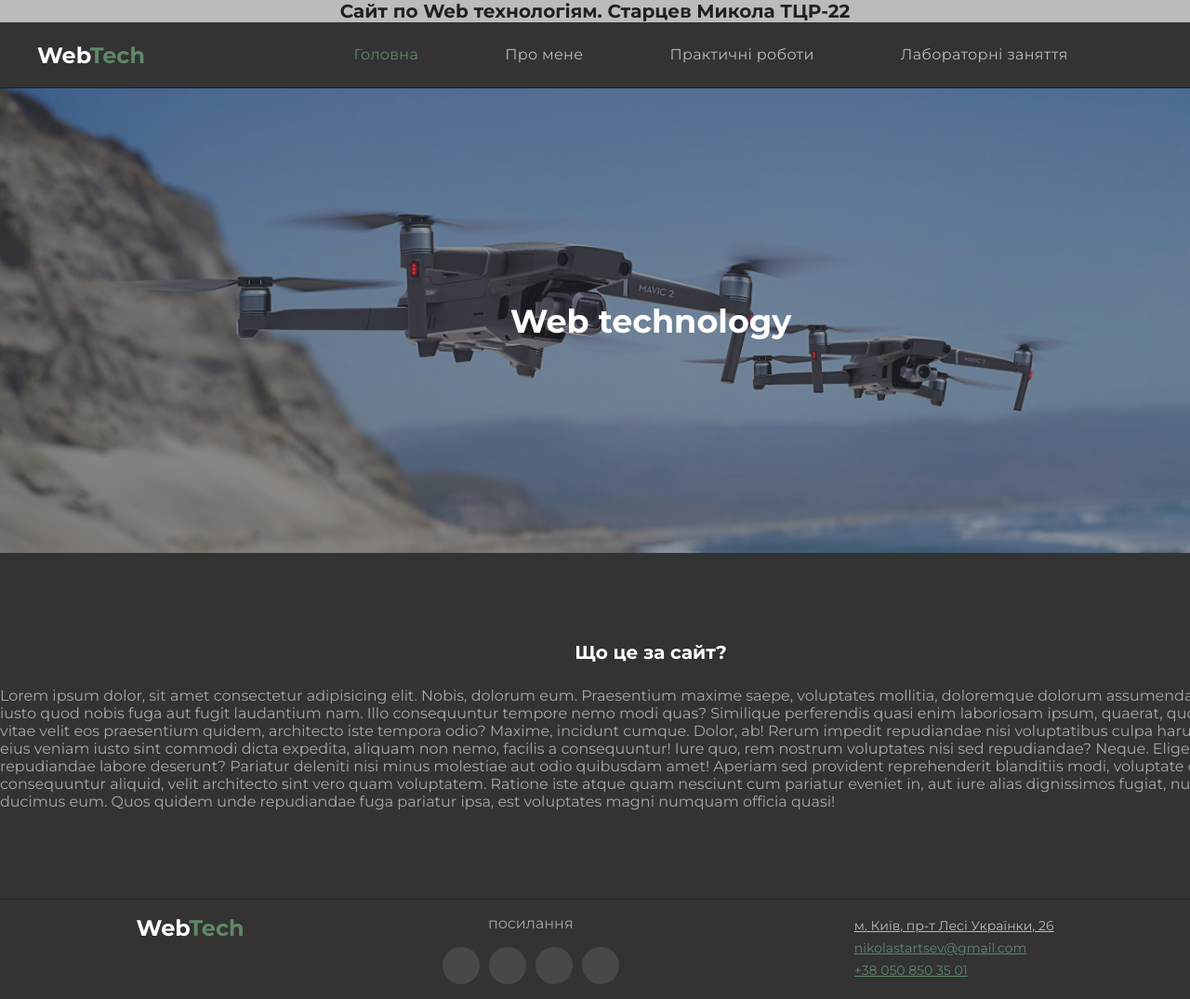
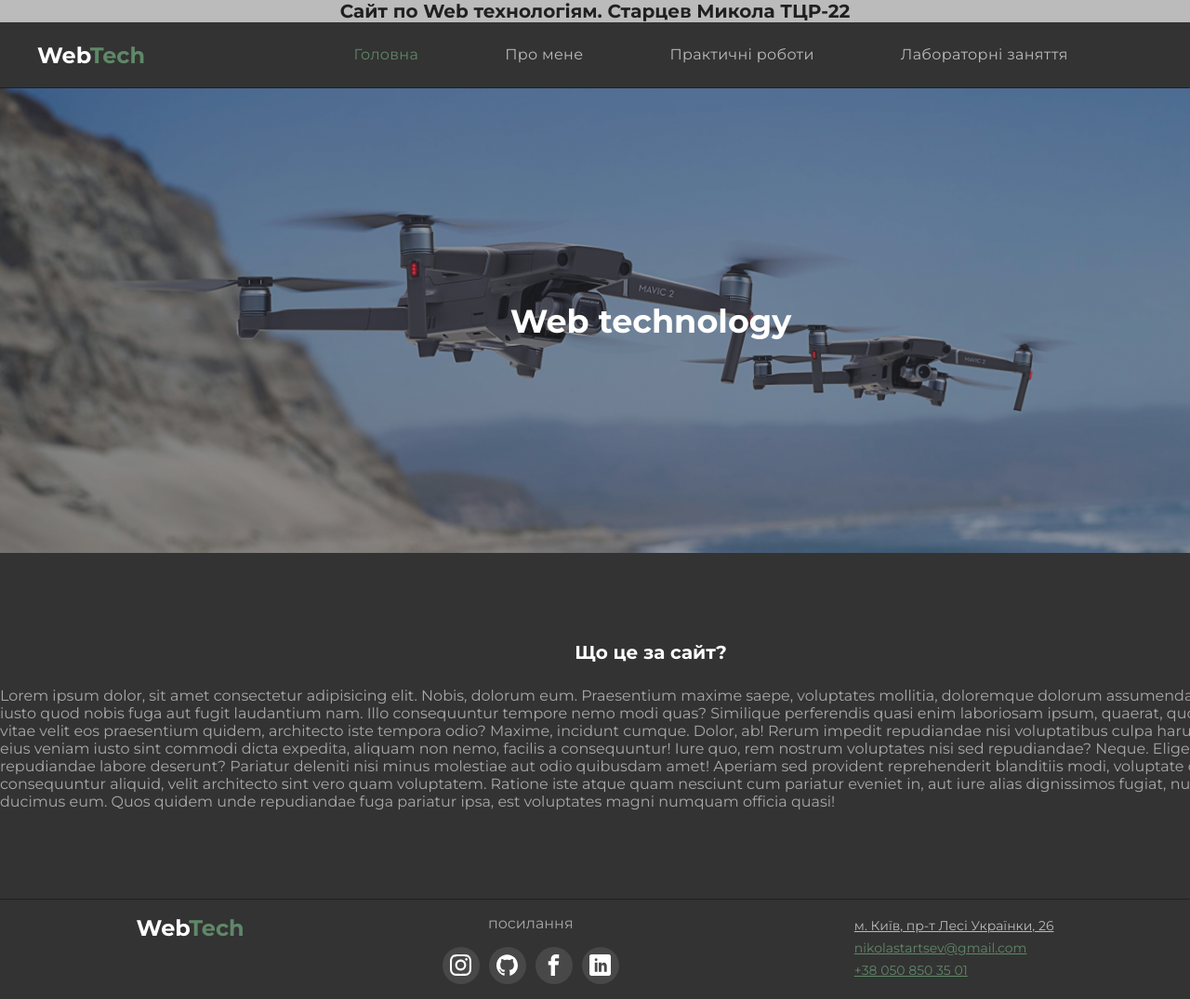
Before and after one commit to NickStS/web-technologies, a plain HTML site: page index.html in a window 1280 px wide. Shown: the top 1075 px of the page at 93% size. Drawn offline with Linux system fonts and the light colour scheme; the site is published under a folder, as on GitHub Pages, so addresses that start at the root find nothing.

Commit message:
update icons

```diff
--- a/index.html
+++ b/index.html
@@ -86,28 +86,28 @@
                     <li>
                         <a href="https://www.instagram.com/danger_videograph/">
                             <svg class="footer__network-svg">
-                                <use href="/img/icons.svg#instagram"></use>
+                                <use href="./img/icons.svg#instagram"></use>
                             </svg>
                         </a>
                     </li>
                     <li>
                         <a href="https://github.com/NickStS">
                             <svg class="footer__network-svg">
-                                <use href="/img/icons.svg#github"></use>
+                                <use href="./img/icons.svg#github"></use>
                             </svg>
                         </a>
                     </li>
                     <li>
                         <a href="https://www.facebook.com/profile.php?id=100014645977569">
                             <svg class="footer__network-svg">
-                                <use href="/img/icons.svg#facebook"></use>
+                                <use href="./img/icons.svg#facebook"></use>
                             </svg>
                         </a>
                     </li>
                     <li>
                         <a href="https://www.linkedin.com/in/mykola-startsev-0528b4220/ ">
                             <svg class="footer__network-svg">
-                                <use href="/img/icons.svg#linkedin"></use>
+                                <use href="./img/icons.svg#linkedin"></use>
                             </svg>
                         </a>
                     </li>
```
